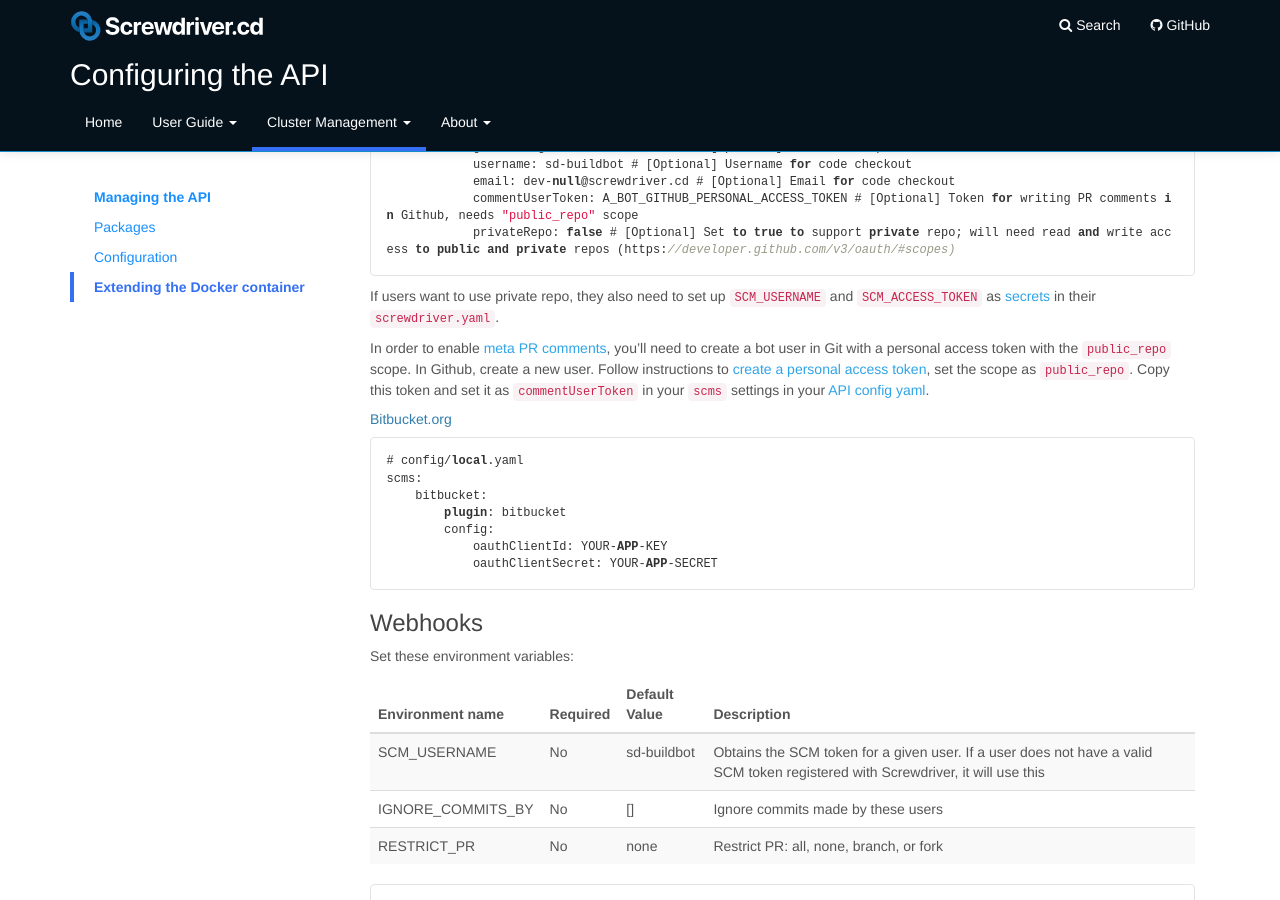
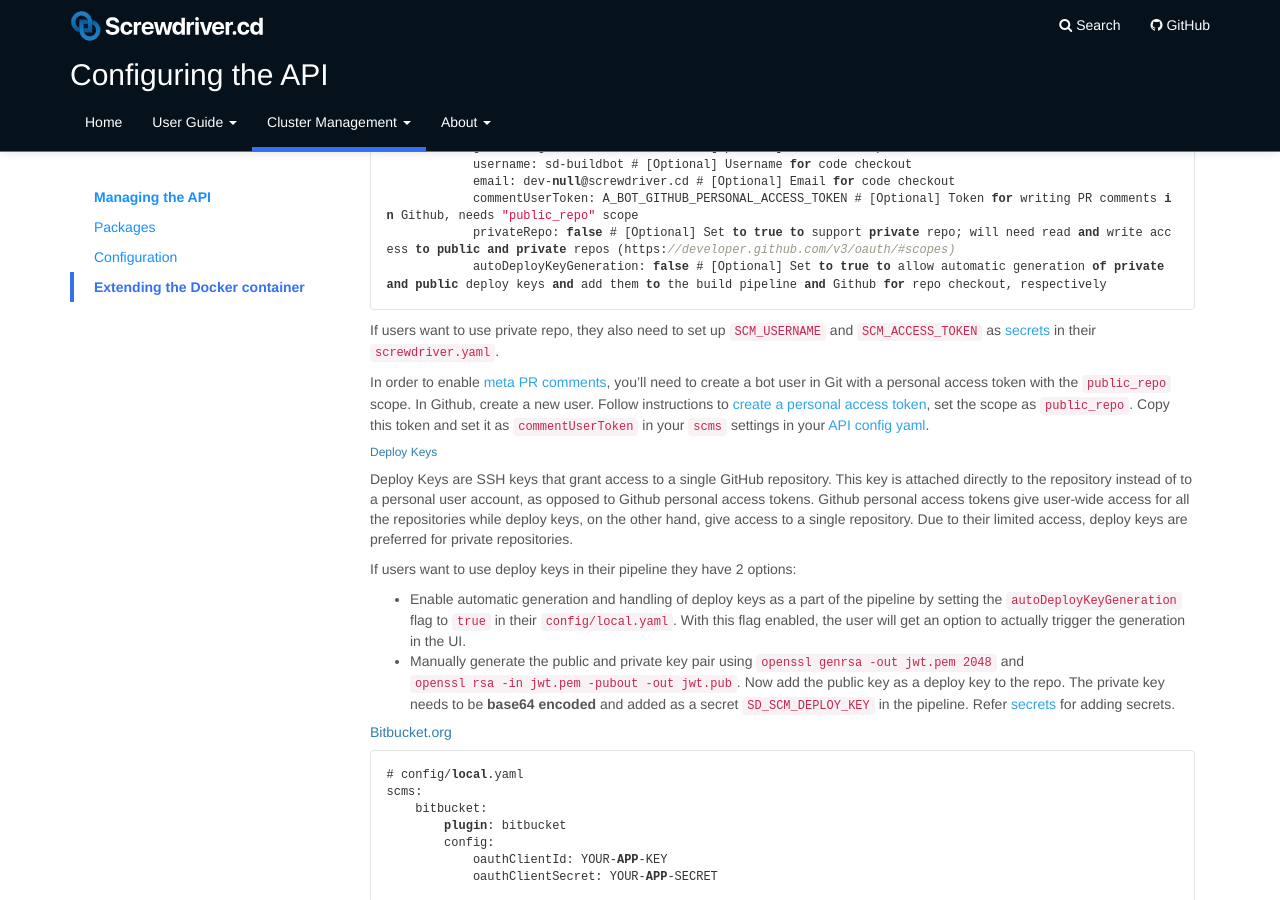
Before and after one commit to screwdriver-cd/guide, a Jekyll site: the page built from docs/cluster-management/configure-api.md, in a window 1280 px wide and 900 px high, scrolled down 11761 px. Built offline with Jekyll 4.4.1, drawn with Linux system fonts in a browser that asks for light colours.

Commit message:
fix(1079): Add instructions for adding deploy keys to the pipeline (#401)

````diff
--- a/docs/cluster-management/configure-api.md
+++ b/docs/cluster-management/configure-api.md
@@ -496,11 +496,20 @@ scms:
             email: dev-null@screwdriver.cd # [Optional] Email for code checkout
             commentUserToken: A_BOT_GITHUB_PERSONAL_ACCESS_TOKEN # [Optional] Token for writing PR comments in Github, needs "public_repo" scope
             privateRepo: false # [Optional] Set to true to support private repo; will need read and write access to public and private repos (https://developer.github.com/v3/oauth/#scopes)
+            autoDeployKeyGeneration: false # [Optional] Set to true to allow automatic generation of private and public deploy keys and add them to the build pipeline and Github for repo checkout, respectively
 ```
 
 If users want to use private repo, they also need to set up `SCM_USERNAME` and `SCM_ACCESS_TOKEN` as [secrets](../../user-guide/configuration/secrets) in their `screwdriver.yaml`.
 
 In order to enable [meta PR comments](../user-guide/metadata), you’ll need to create a bot user in Git with a personal access token with the `public_repo` scope. In Github, create a new user. Follow instructions to [create a personal access token](https://help.github.com/articles/creating-a-personal-access-token-for-the-command-line), set the scope as `public_repo`. Copy this token and set it as `commentUserToken` in your `scms` settings in your [API config yaml](https://github.com/screwdriver-cd/screwdriver/blob/master/config/custom-environment-variables.yaml#L268-L269).
+
+###### Deploy Keys
+
+Deploy Keys are SSH keys that grant access to a single GitHub repository. This key is attached directly to the repository instead of to a personal user account, as opposed to Github personal access tokens. Github personal access tokens give user-wide access for all the repositories while deploy keys, on the other hand, give access to a single repository. Due to their limited access, deploy keys are preferred for private repositories.
+
+If users want to use deploy keys in their pipeline they have 2 options:
+* Enable automatic generation and handling of deploy keys as a part of the pipeline by setting the `autoDeployKeyGeneration` flag to `true` in their `config/local.yaml`. With this flag enabled, the user will get an option to actually trigger the generation in the UI.
+* Manually generate the public and private key pair using `openssl genrsa -out jwt.pem 2048` and `openssl rsa -in jwt.pem -pubout -out jwt.pub`. Now add the public key as a deploy key to the repo. The private key needs to be **base64 encoded** and added as a secret `SD_SCM_DEPLOY_KEY` in the pipeline. Refer [secrets](../../user-guide/configuration/secrets) for adding secrets.
 
 
 ##### Bitbucket.org
````
